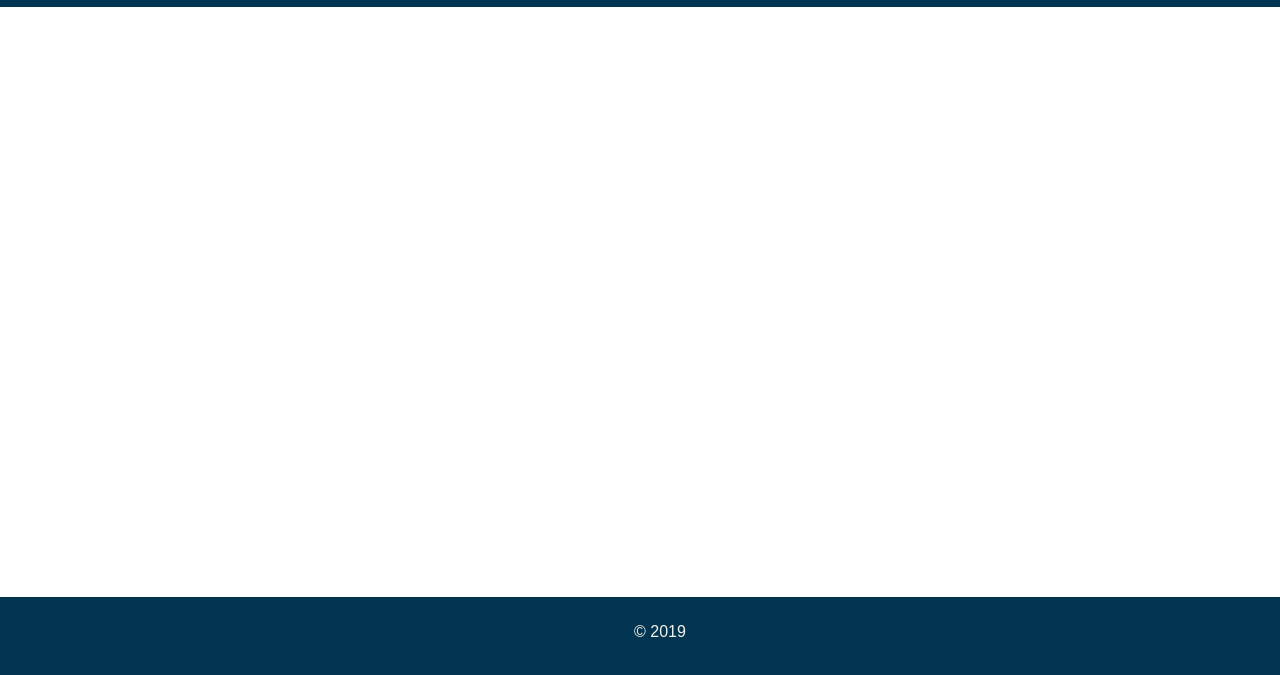
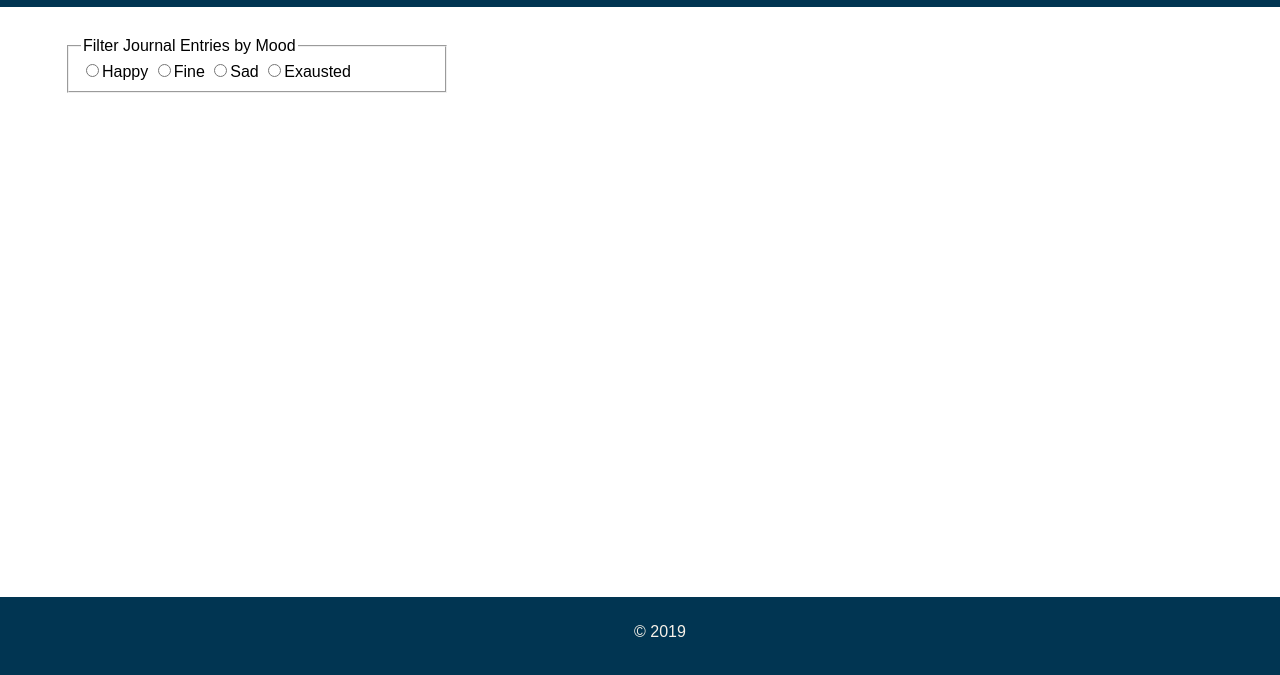
Before and after one commit to sls-coderepo/Daily-Journal, a plain HTML site: page src/index.html in a window 1280 px wide. Shown: the part 113-788 px from the top of the page. Drawn offline with Linux system fonts and the light colour scheme; no server answers.

Commit message:
added radio button in ui page

```diff
--- a/src/index.html
+++ b/src/index.html
@@ -19,7 +19,18 @@
             <button type="button" class="btn-addJournal" id="btn-addJournal">Add Journal</button>
         </div>
     </header>
-    <section class="journalList"></section>
+    <div class="select-mood" id="filerByMood">
+            <fieldset>
+            <legend>Filter Journal Entries by Mood</legend>
+            <input type="radio" name="mood" id="btn-mood-happy" value="happy"><label>Happy</label>
+            <input type="radio" name="mood" id="btn-mood-fine" value="fine"><label>Fine</label>
+            <input type="radio" name="mood" id="btn-mood-sad" value="sad"><label>Sad</label>
+            <input type="radio" name="mood" id="btn-mood-exausted"value="exausted"><label>Exausted</label>
+            </fieldset>
+        </div>
+
+
+    <div class="journalList"></div>
 
     <div id="addJournalModal" class="modal">
         <div class="modal-content">
@@ -46,10 +57,10 @@
                 <div class="flex-container">
                     <label class="flex-label" for="moodOfTheDay">Mood of the day</label>
                     <select class="flex-input" id="moodOfTheDay">
-                        <option value="happy">Happy</option>
-                        <option value="fine">Fine</option>
-                        <option value="sad">Sad</option>
-                        <option value="exausted">Exausted</option>
+                        <option value="Happy">Happy</option>
+                        <option value="Fine">Fine</option>
+                        <option value="Sad">Sad</option>
+                        <option value="Exausted">Exausted</option>
                     </select>
                 </div>
             </div>
@@ -84,10 +95,10 @@
                     <div class="flex-container">
                         <label class="flex-label" for="moodOfTheDay">Mood of the day</label>
                         <select class="flex-input" id="moodOfTheDayEdit">
-                            <option value="happy">Happy</option>
-                            <option value="fine">Fine</option>
-                            <option value="sad">Sad</option>
-                            <option value="exausted">Exausted</option>
+                            <option value="Happy">Happy</option>
+                            <option value="Fine">Fine</option>
+                            <option value="Sad">Sad</option>
+                            <option value="Exausted">Exausted</option>
                         </select>
                     </div>
                 </div>
--- a/src/scripts/entryComponent.js
+++ b/src/scripts/entryComponent.js
@@ -1,6 +1,7 @@
 const EntryComponent = {
     createJournalHTML: function (journalObj) {
         return `
+
     <section class="journal_entry">
          <h3>${journalObj.concept}</h3>
          <p>${journalObj.entry}</p>
--- a/src/scripts/journal.js
+++ b/src/scripts/journal.js
@@ -68,5 +68,8 @@ document.querySelector(".journalList").addEventListener("click", (event) => {
     }
 })
 
+document.querySelector("#filterByMood").addEventListener("click", event => {
+})
+
 
 API.loadEntries();
--- a/src/styles/main.css
+++ b/src/styles/main.css
@@ -2,6 +2,7 @@ body {
   font-family: Arial, Helvetica, sans-serif;
   min-height: 100%;
   margin: 0;
+
 }
 /* nav bar start */
 header {
@@ -54,12 +55,19 @@ h3 {
   line-height: 100%;
 }
 
+.select-mood {
+  width:30%;
+  margin-top: 150px;
+  margin-left: 60px;
+  padding: 0 5px;
+}
+
 .journalList {
-  width: 80%;
+  width: 90%;
   margin: auto;
   line-height: 1.5em;
   font-size: 18px;
-  margin-top: 150px;
+  margin-top: 50px;
   margin-bottom: 100px;
 }
 
```
Also changed, not shown: src/api/entries.json (+4 -4 lines).
